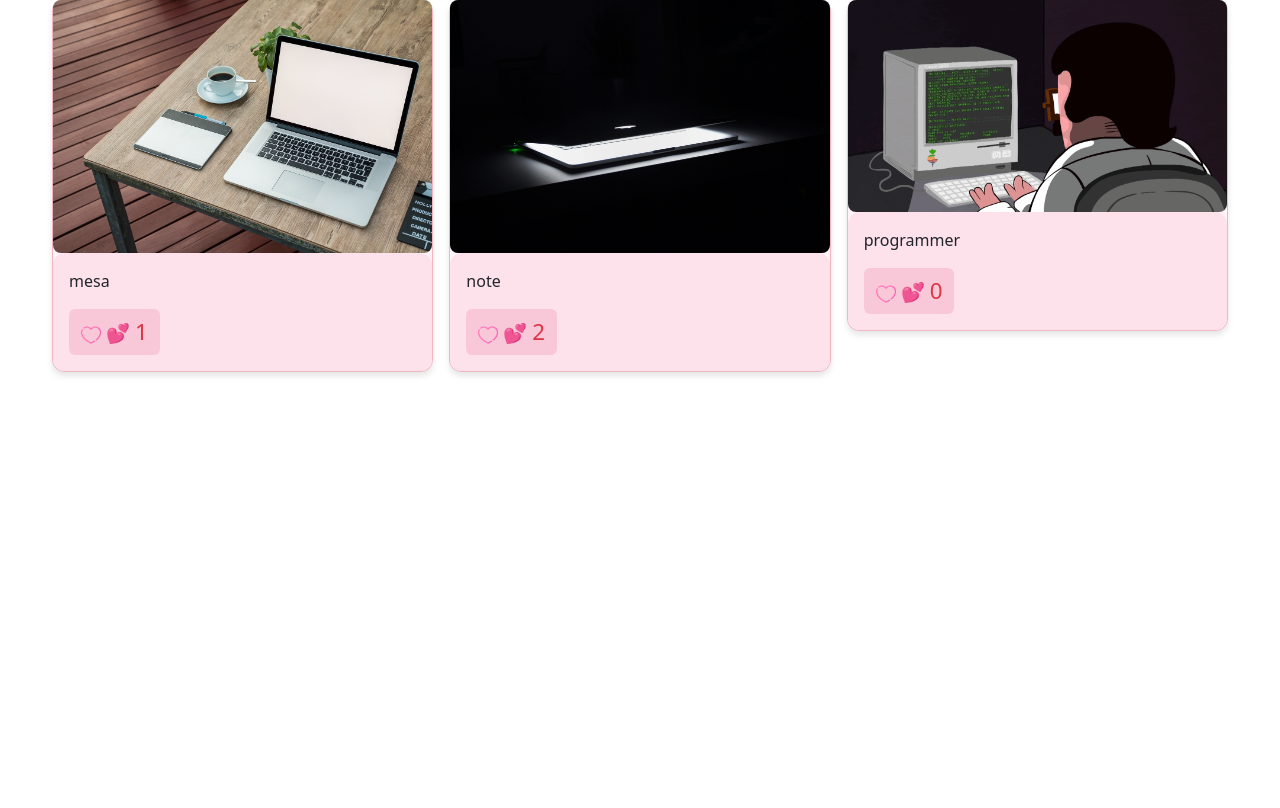
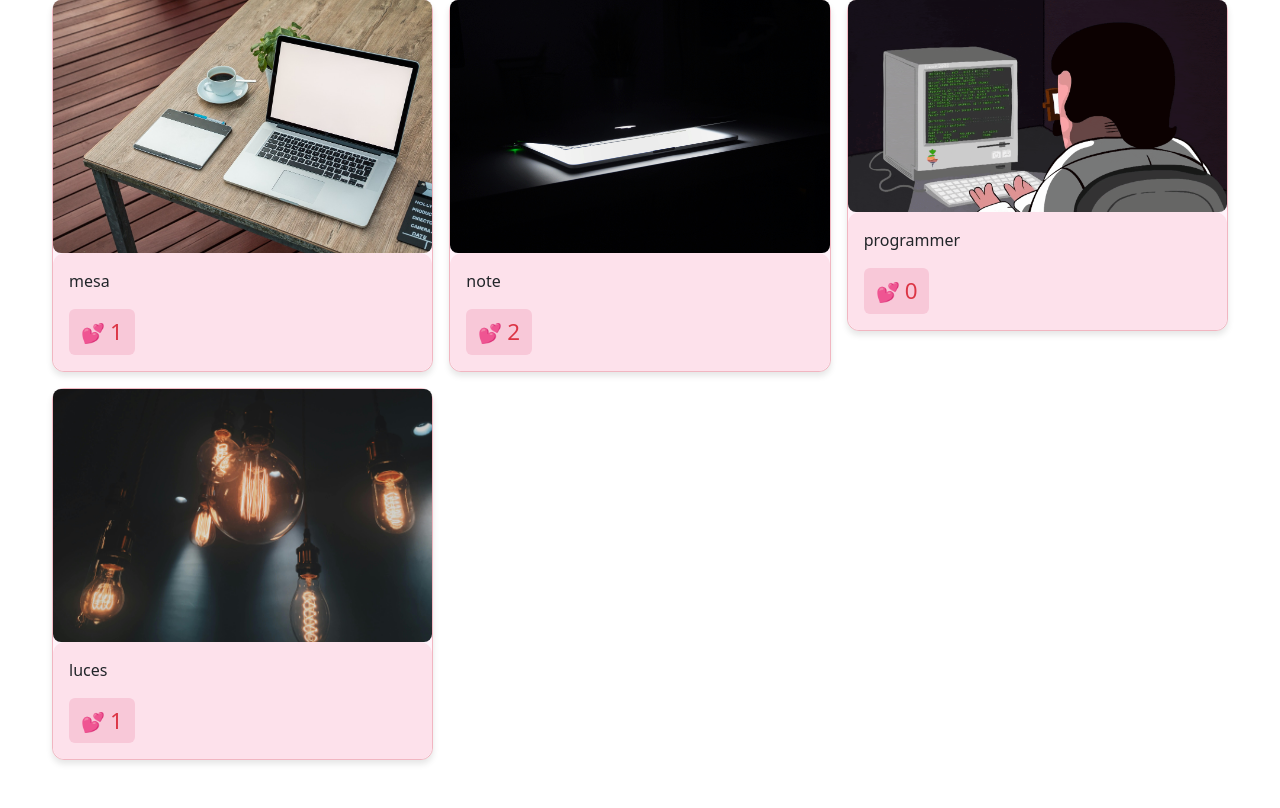
Before and after one commit to DiegoGomezcor4/albun-de-fotos, a Flask app: page / in a window 1280 px wide. Shown: the part 211-1019 px from the top of the page. Before the commit the page ends 587 px from the top, so only its background shows below. Run offline with Flask 3, Linux system fonts and the light colour scheme.

Commit message:
agregada nueva imagen "pexels-lusaya-401107.jpg" y mejoras en el manejo del modal

```diff
--- a/photos.json
+++ b/photos.json
@@ -1 +1 @@
-[{"filename": "workspace-2443050_1280.jpg", "comment": "mesa", "likes": 1}, {"filename": "pexels-danbuilds-633409.jpg", "comment": "note", "likes": 2}, {"filename": "unnamed1.gif", "comment": "programmer", "likes": 0}]
+[{"filename": "workspace-2443050_1280.jpg", "comment": "mesa", "likes": 1}, {"filename": "pexels-danbuilds-633409.jpg", "comment": "note", "likes": 2}, {"filename": "unnamed1.gif", "comment": "programmer", "likes": 0}, {"filename": "pexels-lusaya-401107.jpg", "comment": "luces", "likes": 1}]
--- a/templates/index.html
+++ b/templates/index.html
@@ -96,7 +96,6 @@
                         <p class="card-text">{{ photo.comment }}</p>
                         <form method="POST" action="{{ url_for('like_photo', photo_id=loop.index0) }}">
                             <button type="submit" class="btn btn-light">
-                                <img src="static\icons\corazon-de-neon.png" alt="Corazón rosado" style="width: 20px; height: 20px;">
                                 💕 <span class="text-danger">{{ photo.likes }}</span>
                             </button>
                         </form>
@@ -125,9 +124,9 @@
         const photos = {{ photos|tojson }};
 
         // Al abrir el modal, mostramos la imagen correspondiente
-        document.addEventListener('show.bs.modal', function(event) {
+        document.getElementById('imageModal').addEventListener('show.bs.modal', function(event) {
             const button = event.relatedTarget;
-            currentPhotoIndex = button.getAttribute('data-photo-index');
+            currentPhotoIndex = parseInt(button.getAttribute('data-photo-index'));
             updateModalImage(currentPhotoIndex);
         });
 
```
